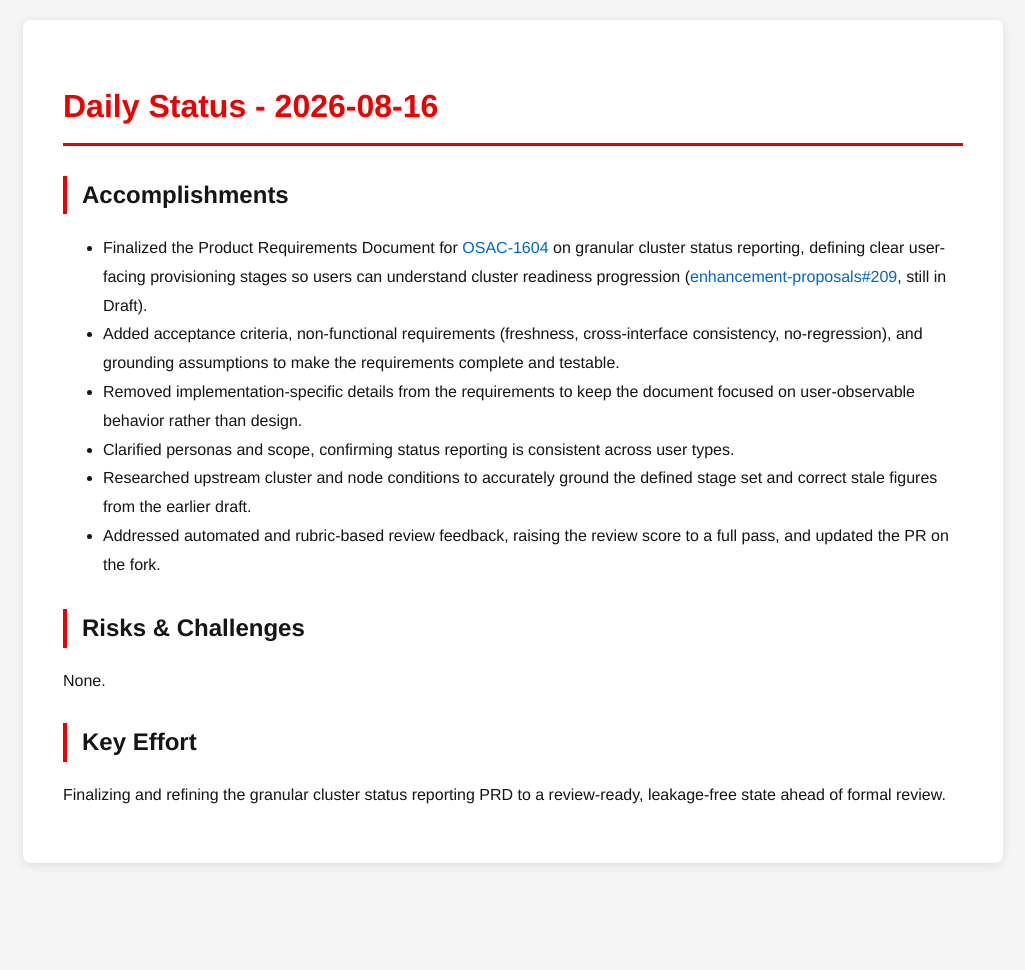
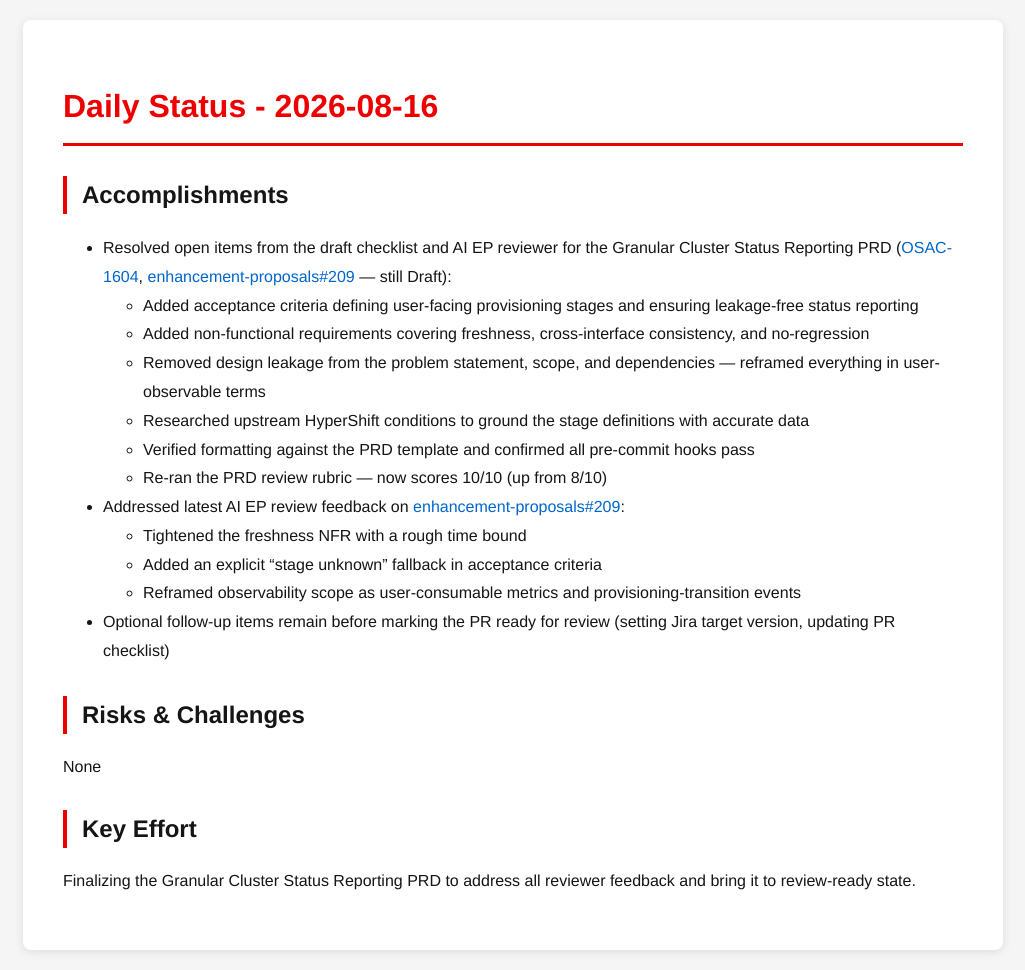
Before and after one commit to tzvatot/daily-status, a Jekyll site: the page built from 2026-08-16.md, in a window 1280 px wide. Shown: the whole page, without its empty margins (127-1152 px from the left). Built offline with Jekyll 4.4.1, drawn with Linux system fonts in a browser that asks for light colours; before the commit the page ends 900 px from its top, so only the background shows below that.

Commit message:
Daily status update - 2026-08-16

```diff
--- a/2026-08-16.md
+++ b/2026-08-16.md
@@ -7,15 +7,21 @@ date: 2026-08-16
 # Daily Status - 2026-08-16
 
 ## Accomplishments
-- Finalized the Product Requirements Document for [OSAC-1604](https://redhat.atlassian.net/browse/OSAC-1604) on granular cluster status reporting, defining clear user-facing provisioning stages so users can understand cluster readiness progression ([enhancement-proposals#209](https://github.com/osac-project/enhancement-proposals/pull/209), still in Draft).
-- Added acceptance criteria, non-functional requirements (freshness, cross-interface consistency, no-regression), and grounding assumptions to make the requirements complete and testable.
-- Removed implementation-specific details from the requirements to keep the document focused on user-observable behavior rather than design.
-- Clarified personas and scope, confirming status reporting is consistent across user types.
-- Researched upstream cluster and node conditions to accurately ground the defined stage set and correct stale figures from the earlier draft.
-- Addressed automated and rubric-based review feedback, raising the review score to a full pass, and updated the PR on the fork.
+- Resolved open items from the draft checklist and AI EP reviewer for the Granular Cluster Status Reporting PRD ([OSAC-1604](https://redhat.atlassian.net/browse/OSAC-1604), [enhancement-proposals#209](https://github.com/osac-project/enhancement-proposals/pull/209) — still Draft):
+  - Added acceptance criteria defining user-facing provisioning stages and ensuring leakage-free status reporting
+  - Added non-functional requirements covering freshness, cross-interface consistency, and no-regression
+  - Removed design leakage from the problem statement, scope, and dependencies — reframed everything in user-observable terms
+  - Researched upstream HyperShift conditions to ground the stage definitions with accurate data
+  - Verified formatting against the PRD template and confirmed all pre-commit hooks pass
+  - Re-ran the PRD review rubric — now scores 10/10 (up from 8/10)
+- Addressed latest AI EP review feedback on [enhancement-proposals#209](https://github.com/osac-project/enhancement-proposals/pull/209):
+  - Tightened the freshness NFR with a rough time bound
+  - Added an explicit "stage unknown" fallback in acceptance criteria
+  - Reframed observability scope as user-consumable metrics and provisioning-transition events
+- Optional follow-up items remain before marking the PR ready for review (setting Jira target version, updating PR checklist)
 
 ## Risks & Challenges
-None.
+None
 
 ## Key Effort
-Finalizing and refining the granular cluster status reporting PRD to a review-ready, leakage-free state ahead of formal review.
+Finalizing the Granular Cluster Status Reporting PRD to address all reviewer feedback and bring it to review-ready state.
```
